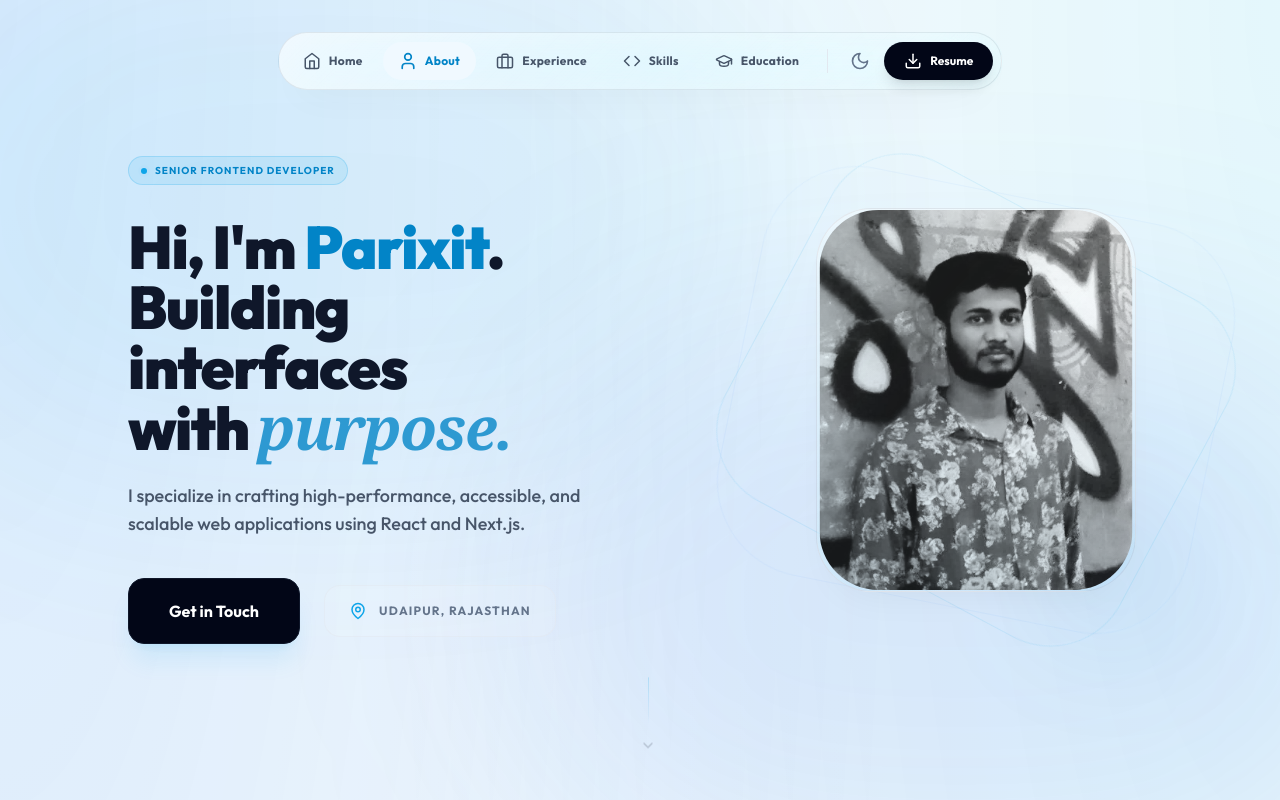
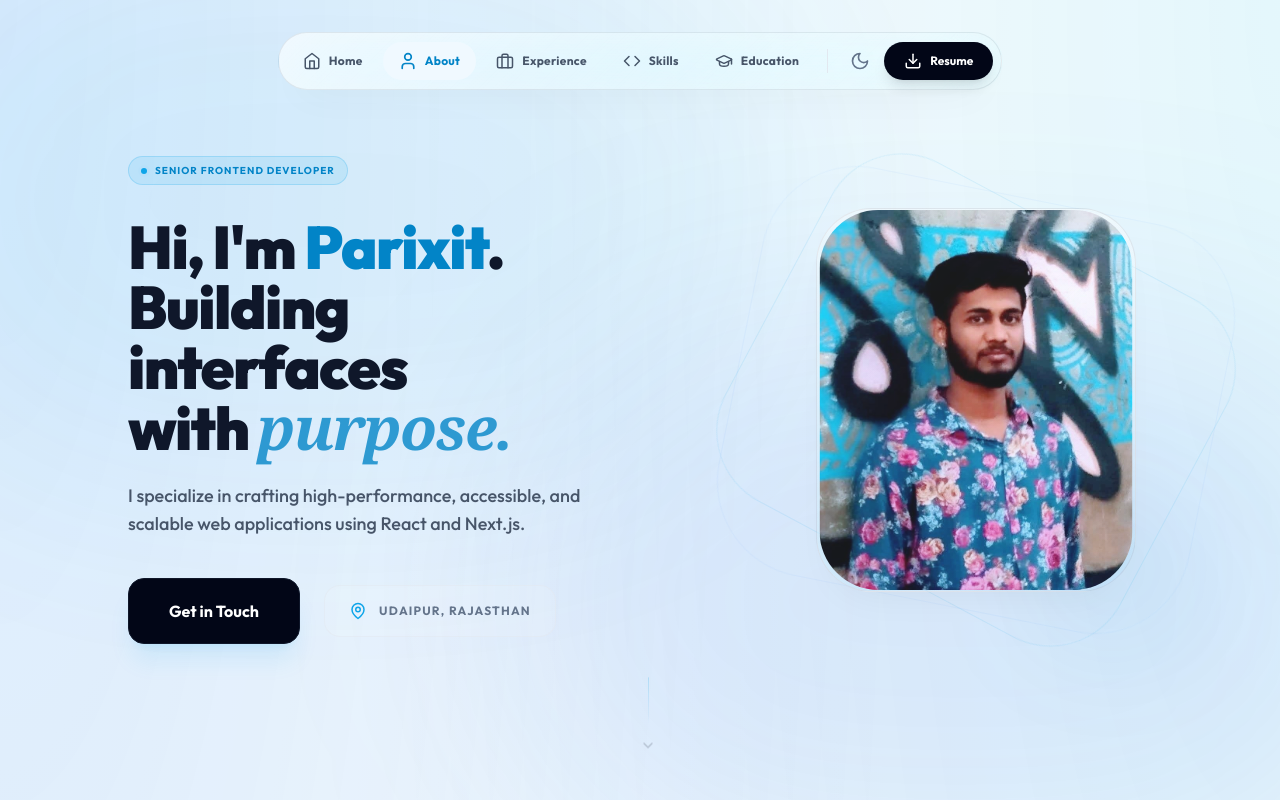
Before and after one commit to parixitsoni/portfolio, a Next.js app: page / in a window 1280 px wide. Shown: the top 800 px of the page. Built offline with nearby package versions, Linux system fonts and the light colour scheme.

Commit message:
Add interactive profile image theme toggle with dynamic visual states

```diff
--- a/src/components/Hero/HeroProfile.jsx
+++ b/src/components/Hero/HeroProfile.jsx
@@ -1,7 +1,11 @@
 import { getAssetPath } from "../../utils/paths";
+import { useTheme } from "../../hooks/useTheme";
 
-export const HeroProfile = () => (
-  <div className="relative group p-4">
+export const HeroProfile = () => {
+  const { theme, toggleTheme } = useTheme();
+
+  return (
+    <div className="relative group p-4 cursor-pointer" onClick={toggleTheme}>
       {/* Floating Decorative Rings */}
       <div className="absolute -inset-4 border border-sky-500/10 rounded-[5rem] animate-[spin_20s_linear_infinite]"></div>
       <div className="absolute -inset-8 border border-blue-500/5 rounded-[6rem] animate-[spin_30s_linear_infinite_reverse]"></div>
@@ -11,11 +15,19 @@ export const HeroProfile = () => (
         <img
           src={getAssetPath("/parixit_img.jpg")}
           alt="Parixit Soni"
-        className="w-full h-full object-cover rounded-[3.5rem] grayscale group-hover:grayscale-0 transition-all duration-700 scale-105 group-hover:scale-110 mix-blend-multiply dark:mix-blend-normal opacity-90 group-hover:opacity-100"
+          className={`w-full h-full object-cover rounded-[3.5rem] transition-all duration-700 scale-105 group-hover:scale-110 mix-blend-multiply dark:mix-blend-normal opacity-90 group-hover:opacity-100 ${theme === 'dark' ? 'grayscale group-hover:grayscale-0' : 'grayscale-0'}`}
         />
+
+        {/* Click Feedback Overlay */}
+        <div className="absolute inset-0 flex items-center justify-center opacity-0 group-hover:opacity-100 transition-opacity bg-sky-500/10 backdrop-blur-[2px]">
+          <span className="bg-white/90 dark:bg-slate-900/90 px-4 py-2 rounded-full text-[10px] font-black uppercase tracking-widest text-sky-600 shadow-xl border border-sky-500/20">
+            Toggle {theme === 'light' ? 'Dark' : 'Light'}
+          </span>
+        </div>
       </div>
 
       {/* Accent Element */}
       <div className="absolute -bottom-6 -right-6 w-32 h-32 bg-sky-600/10 rounded-full blur-3xl -z-10 group-hover:bg-sky-500/20 transition-all"></div>
     </div>
   );
+};
```
Lines whose indentation alone changed are shown as unchanged.
